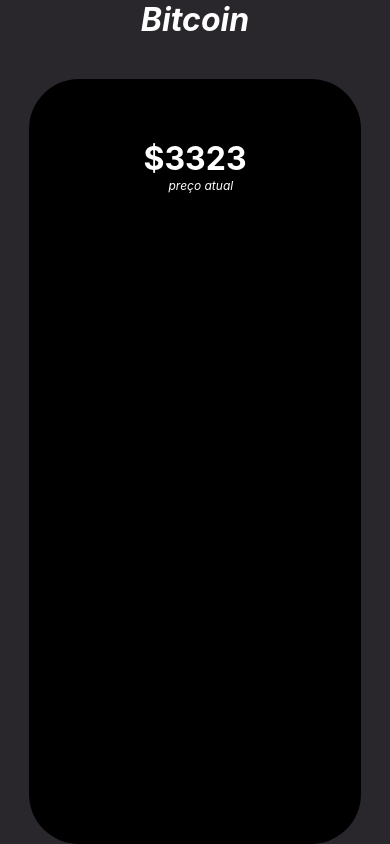
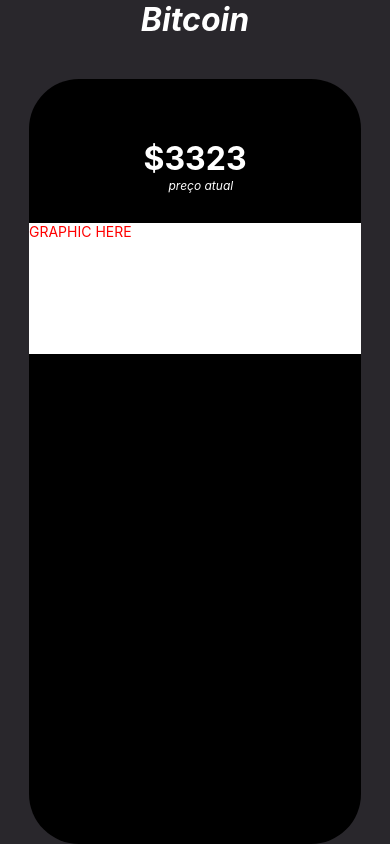
Before and after one commit to araujo0608/bitprice, a React Native app: screen / in a window 390 px wide. Built offline with nearby package versions, Linux system fonts and the light colour scheme.

Commit message:
display graphic position

```diff
--- a/src/components/Main/HistoryGraphic/index.js
+++ b/src/components/Main/HistoryGraphic/index.js
@@ -0,0 +1,13 @@
+import React from 'react';
+import { View, Text } from 'react-native';
+import styles from './styles';
+
+const HistoryGraphic = () => {
+    return(
+      <View style={styles.containerGraphic}>
+        <Text style={styles.test}>GRAPHIC HERE</Text>
+      </View>
+    )
+}
+
+export default HistoryGraphic;
--- a/src/components/Main/HistoryGraphic/styles.js
+++ b/src/components/Main/HistoryGraphic/styles.js
@@ -0,0 +1,16 @@
+import { StyleSheet } from "react-native";
+
+const styles = StyleSheet.create({
+    containerGraphic:{
+        backgroundColor: 'white',
+        height: 131,
+        width: '100%',
+        marginTop: 30
+    },
+
+    test:{
+        color: 'red'
+    }
+  });
+
+export default styles;
--- a/src/components/Main/index.js
+++ b/src/components/Main/index.js
@@ -2,11 +2,13 @@
 import { SafeAreaView, Text } from 'react-native';
 import styles from './styles';
 import CurrentPrice from './CurrentPrice';
+import HistoryGraphic from './HistoryGraphic';
 
 const Main = () => {
     return(
       <SafeAreaView style={styles.mainContainer}>
         <CurrentPrice/>
+        <HistoryGraphic />
       </SafeAreaView>
     )
 }
```
